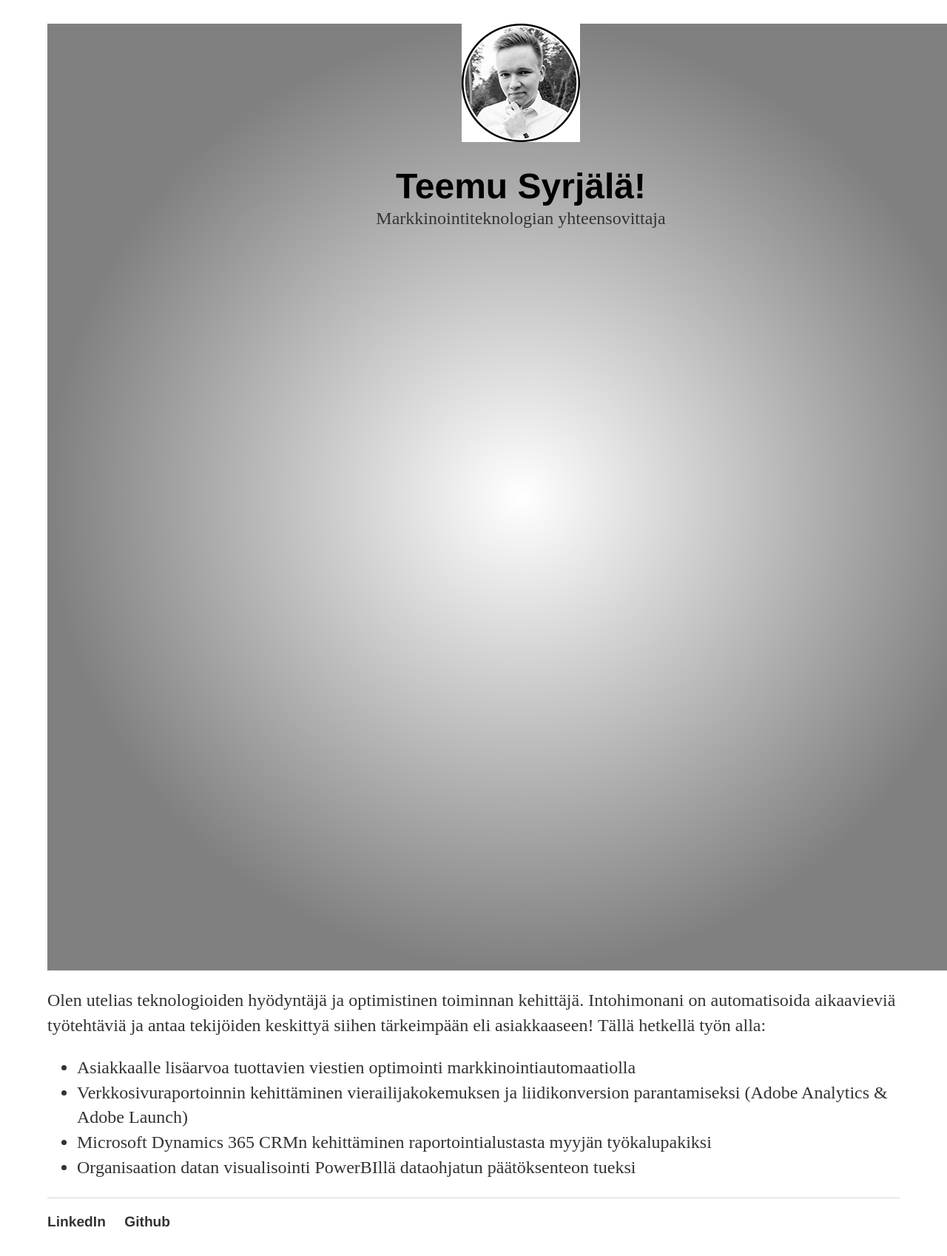
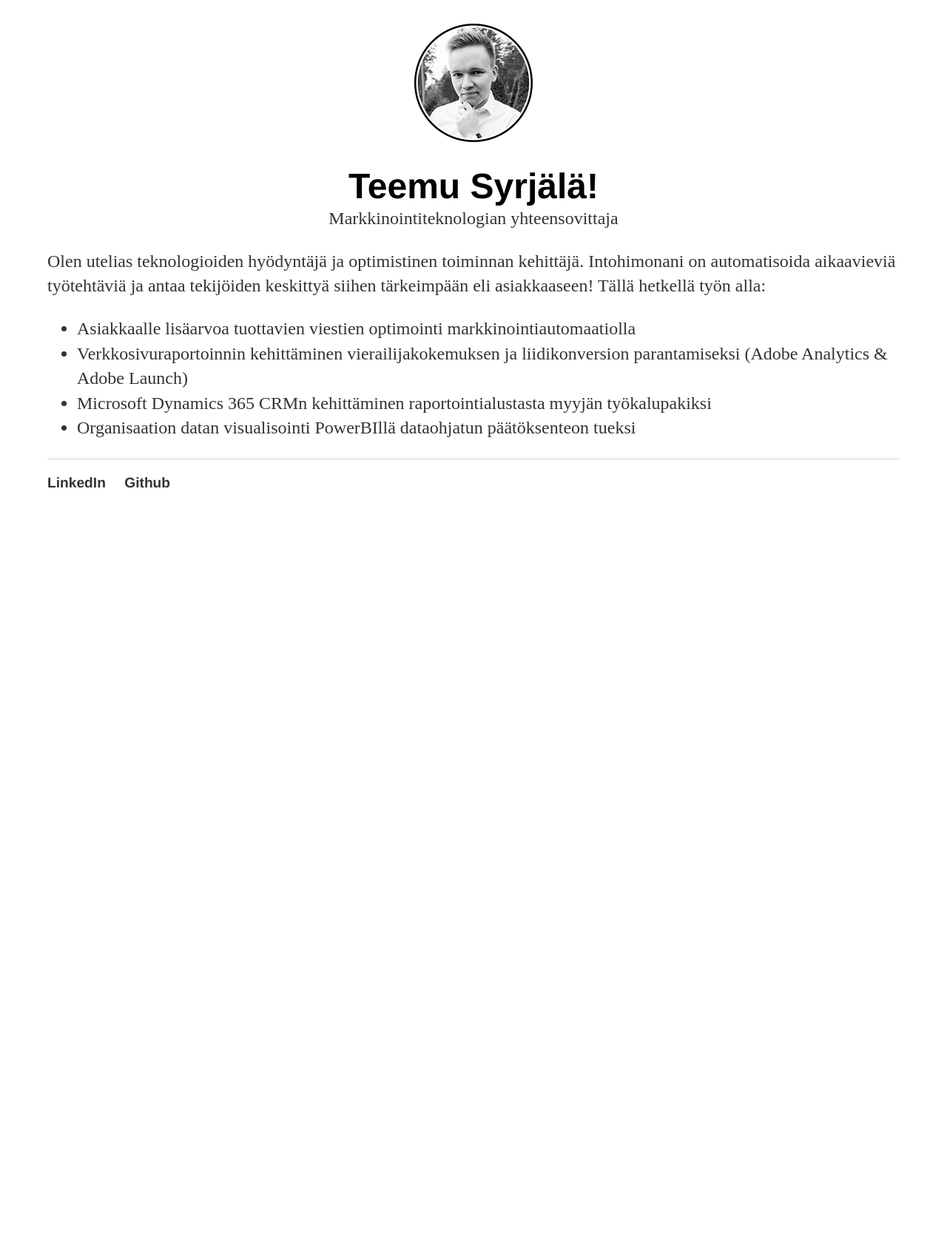
Before and after one commit to T3mmu/t3mmu.github.io, a Jekyll site: the page built from index.html, in a window 1280 px wide. Shown: the whole page at 74% size. Built offline with Jekyll 4.4.1, drawn with Linux system fonts in a browser that asks for light colours; after the commit the page ends 900 px from its top, so only the background shows below that.

Commit message:
update index

```diff
--- a/css/main.css
+++ b/css/main.css
@@ -62,10 +62,3 @@ ul.posts li {
   margin-right: auto;
   max-width: 50%;
 }
-
-.grad {
-  height: 100vw;
-  width: 100vw;
-  background-color: white; /* For browsers that do not support gradients */
-  background-image: radial-gradient(farthest-side at 50% 50%, white, grey); /* Standard syntax (must be last) */
-}
--- a/index.html
+++ b/index.html
@@ -3,7 +3,7 @@ layout: default
 title: Teemu Syrjälä
 description: Olen utelias ja optimistinen toiminnan kehittäjä. Intohimonani on automatisoida työtehtäviä ja  mahdollistaa keskittyminen siihen tärkeimpään eli asiakkaaseen!
 ---
-<div class="grad">
+<div class="">
  	<img src="/assets/teemu_w160.jpg" alt="Teemu Syrjälä" class="center">
 	<h1>Teemu Syrjälä!</h1>
 	<p class="tagline"> Markkinointiteknologian yhteensovittaja</p>
```
